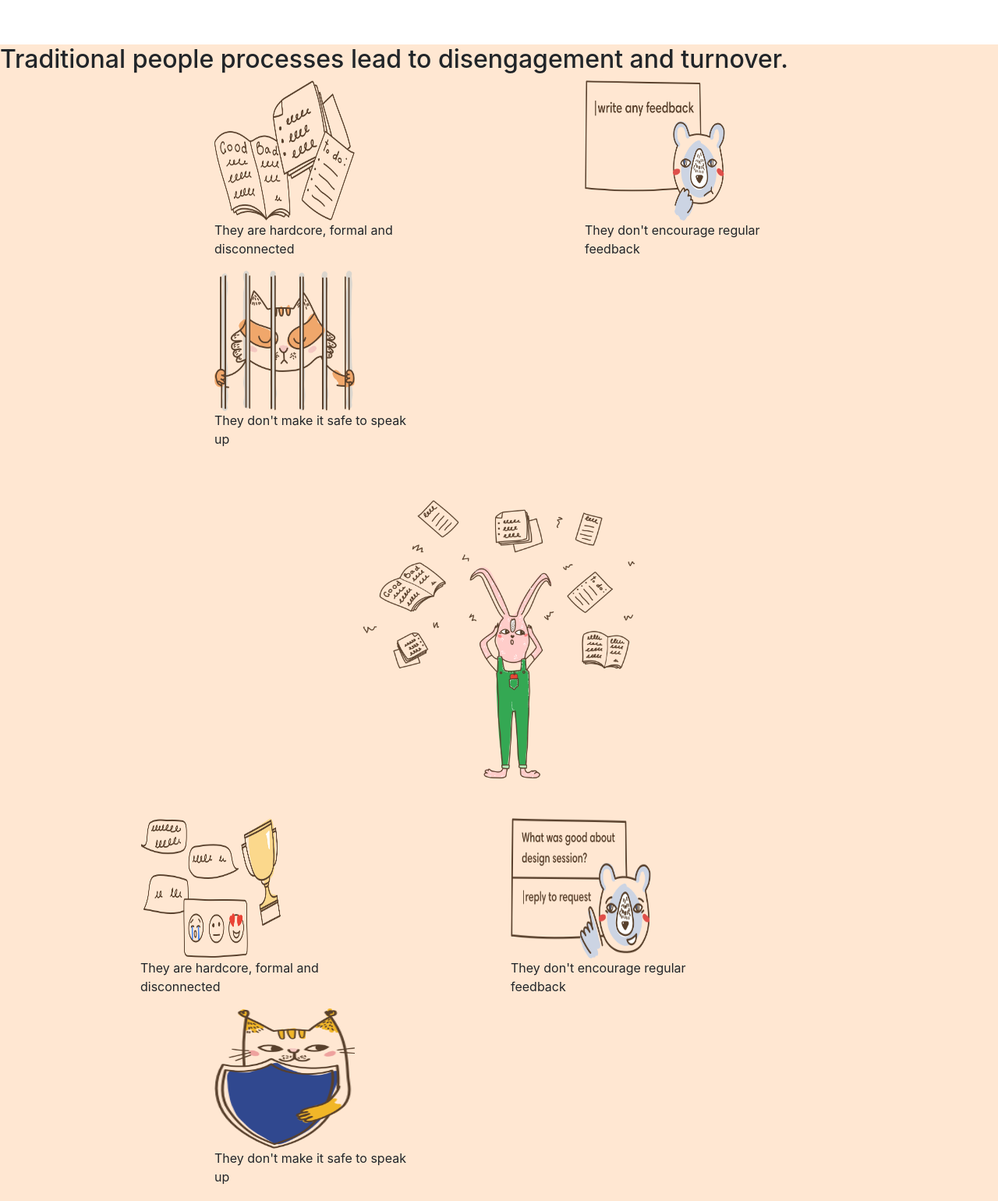
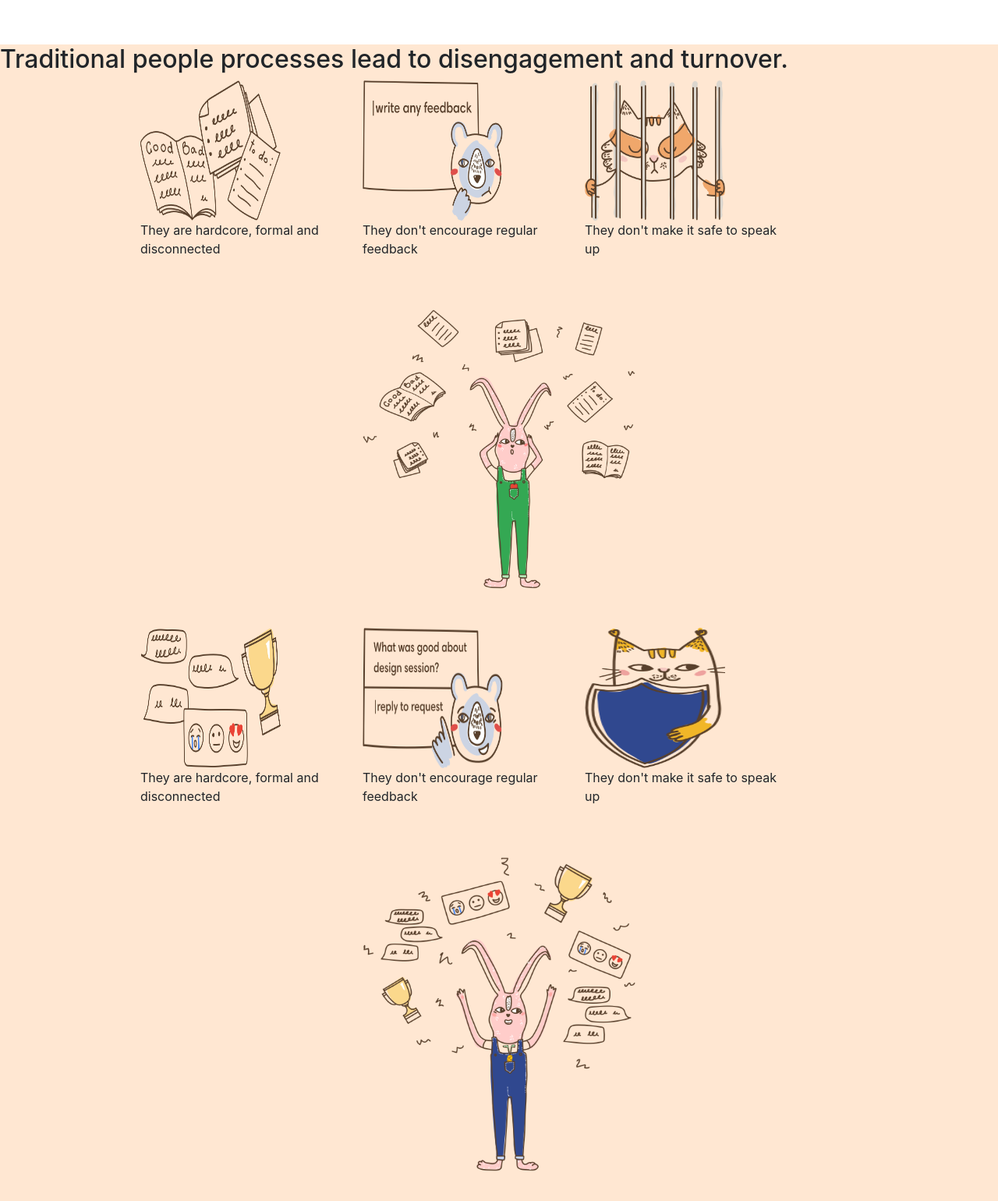
Before and after one commit to GiuseppeVigliaturo/sass-teambit, a website: page public/index.html in a window 1280 px wide. Shown: the part 683-2223 px from the top of the page at 78% size. Drawn offline with nearby package versions, Linux system fonts and the light colour scheme.

Commit message:
tolti offset

```diff
--- a/public/index.html
+++ b/public/index.html
@@ -82,7 +82,7 @@
         <h2>Traditional people processes lead to disengagement and turnover.</h2>
         <div class="container">
           <div class="row mrg-btm">
-            <div class="col-11 offset-2 col-sm-3 offset-1">
+            <div class="col-11  col-sm-3 offset-1">
               <div class="">
                 <img class="img-main-section" src="img/hardcore.png" alt="">
               </div>
@@ -91,7 +91,7 @@
               </p>
 
             </div>
-            <div class="col-11 offset-2 col-sm-3">
+            <div class="col-11 col-sm-3">
               <div class="">
                 <img class="img-main-section" src="img/nofeedback.png" alt="">
               </div>
@@ -101,7 +101,7 @@
               </p>
 
             </div>
-            <div class="col-11 offset-2 col-sm-3">
+            <div class="col-11  col-sm-3">
               <div class="">
                 <img class="img-main-section" src="img/notsafe.png" alt="">
               </div>
@@ -131,7 +131,7 @@
               </p>
 
             </div>
-            <div class="col-11 offset-2 col-sm-3">
+            <div class="col-11  col-sm-3">
               <div class="">
                 <img class="img-main-section" src="img/feedbacksuggestions.png" alt="">
               </div>
@@ -141,7 +141,7 @@
               </p>
 
             </div>
-            <div class="col-11 offset-2 col-sm-3">
+            <div class="col-11  col-sm-3">
               <div class="">
                 <img class="img-main-section" src="img/safe.png" alt="">
               </div>
```
Also changed, not shown: src/html/index.html (+5 -5 lines).
